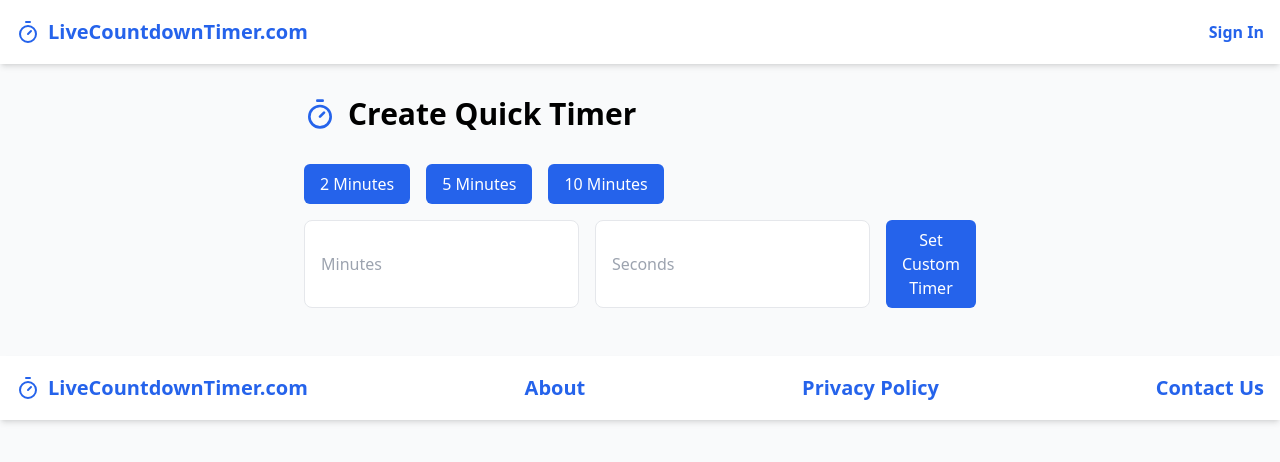
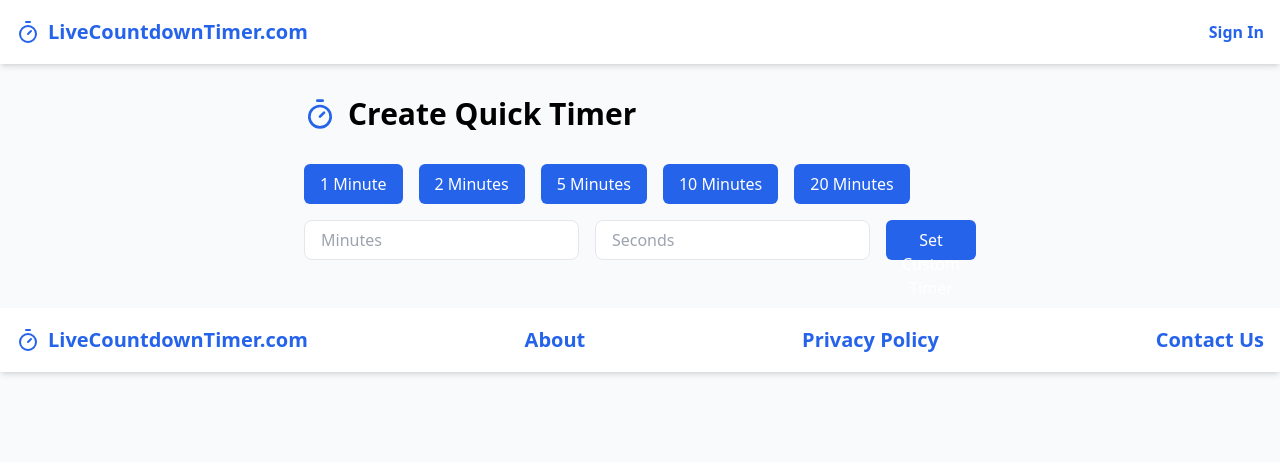
Before and after one commit to WillPieGuy/Timer, a React (Vite) app: page /create-quick-timer in a window 1280 px wide. Shown: the top 462 px of the page. Built offline with nearby package versions, Linux system fonts and the light colour scheme.

Commit message:
git commit -m "Add a new quick timer"

```diff
--- a/src/pages/CreateQuickTimer.tsx
+++ b/src/pages/CreateQuickTimer.tsx
@@ -27,6 +27,12 @@ export default function CreateQuickTimer() { // Ensure the component name matche
 
       <div className="flex gap-4 mb-4">
         <button
+          onClick={() => setQuickTimer(1)}
+          className="bg-blue-600 text-white py-2 px-4 rounded-md hover:bg-blue-700 transition-colors"
+        >
+          1 Minute
+        </button>
+        <button
           onClick={() => setQuickTimer(2)}
           className="bg-blue-600 text-white py-2 px-4 rounded-md hover:bg-blue-700 transition-colors"
         >
@@ -44,6 +50,12 @@ export default function CreateQuickTimer() { // Ensure the component name matche
         >
           10 Minutes
         </button>
+        <button
+          onClick={() => setQuickTimer(20)}
+          className="bg-blue-600 text-white py-2 px-4 rounded-md hover:bg-blue-700 transition-colors"
+        >
+          20 Minutes
+        </button>
       </div>
 
       <div className="flex gap-4 mb-4">
@@ -51,19 +63,19 @@ export default function CreateQuickTimer() { // Ensure the component name matche
           type="number"
           value={customMinutes}
           onChange={(e) => setCustomMinutes(Number(e.target.value))}
-          className="w-full px-4 py-2 border rounded-lg"
+          className="w-full px-4 py-2 border rounded-lg h-10" // Match the height of the buttons
           placeholder="Minutes"
         />
         <input
           type="number"
           value={customSeconds}
           onChange={(e) => setCustomSeconds(Number(e.target.value))}
-          className="w-full px-4 py-2 border rounded-lg"
+          className="w-full px-4 py-2 border rounded-lg h-10" // Match the height of the buttons
           placeholder="Seconds"
         />
         <button
           onClick={handleCustomTimeSubmit}
-          className="bg-blue-600 text-white py-2 px-4 rounded-md hover:bg-blue-700 transition-colors"
+          className="bg-blue-600 text-white py-2 px-4 rounded-md hover:bg-blue-700 transition-colors h-10" // Match the height of the buttons
         >
           Set Custom Timer
         </button>
```
